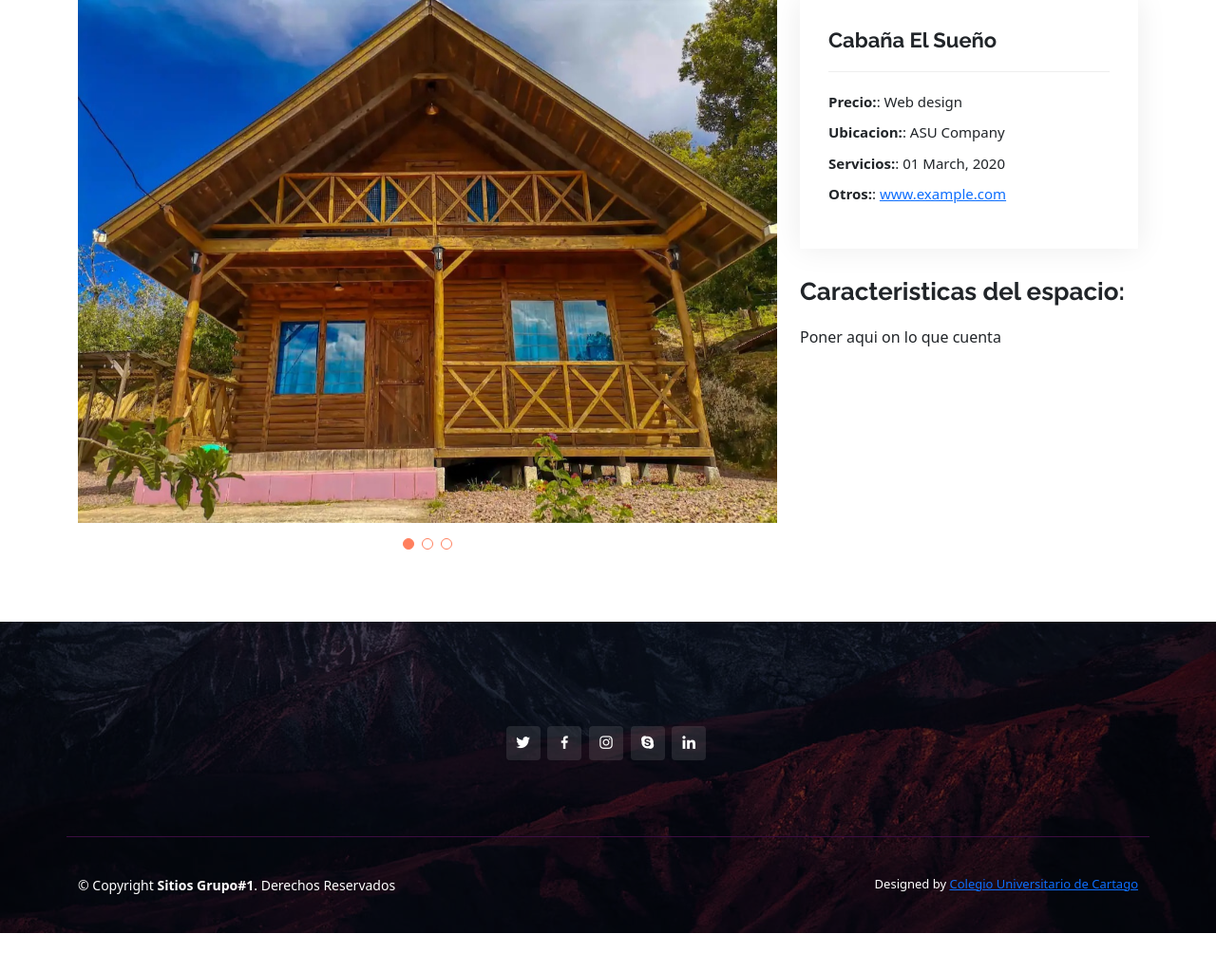
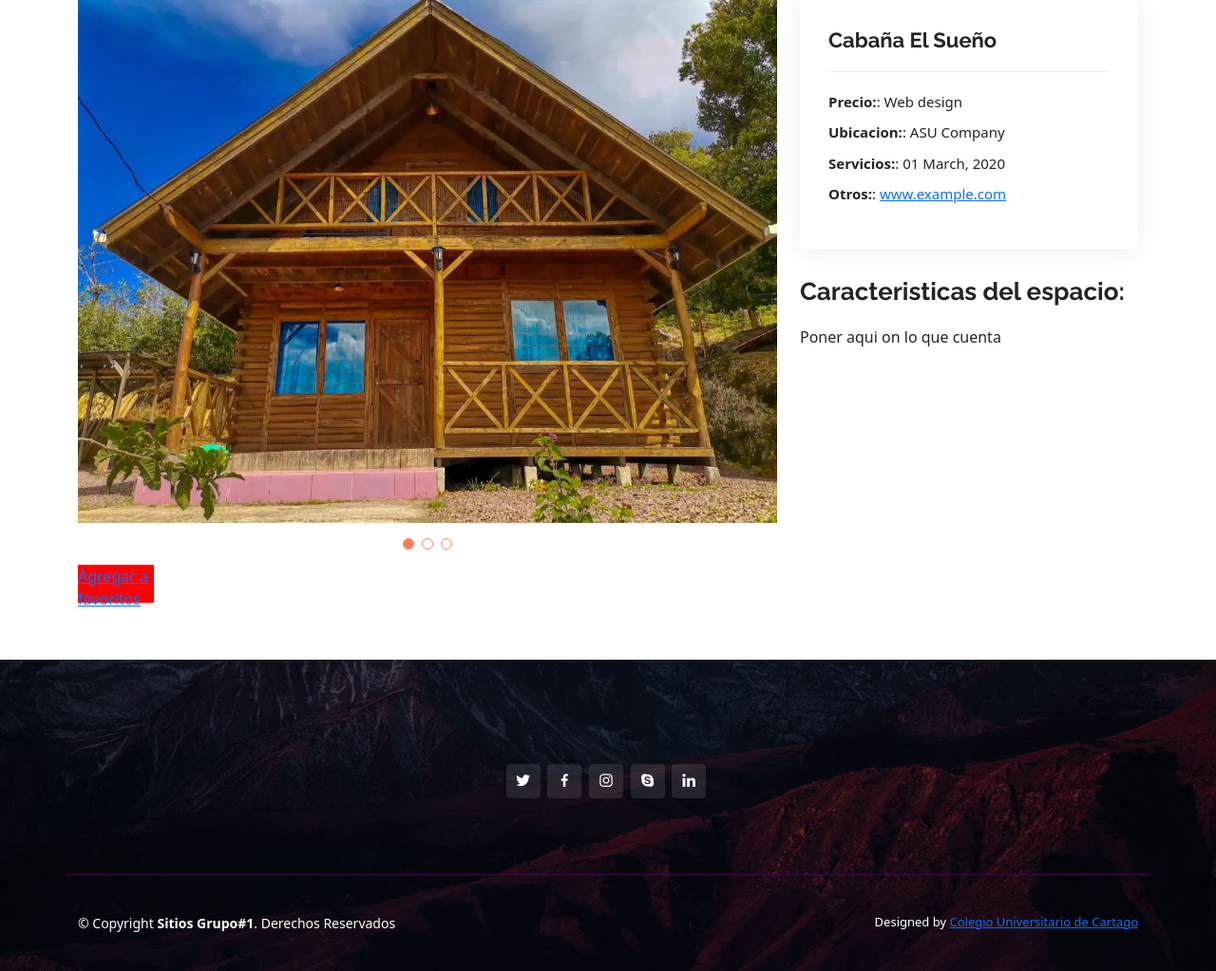
Before and after one commit to Mvargas26/MyLodgmentPlace, a PHP site: page /App/Views/InmuebleDetalle_View.php in a window 1280 px wide. Shown: the part 183-1206 px from the top of the page at 95% size. Before the commit the page ends 1166 px from the top, so only its background shows below. Run offline with PHP 8.4, Linux system fonts and the light colour scheme; some libraries are stand-ins or nearby versions.

Commit message:
primera parte , agregar a favoritos

```diff
--- a/App/Views/InmuebleDetalle_View.php
+++ b/App/Views/InmuebleDetalle_View.php
@@ -19,7 +19,6 @@ include './templates/Header.php';
       <div class="container">
 
         <div class="row gy-4">
-
           <div class="col-lg-8">
             <div class="portfolio-details-slider swiper">
               <div class="swiper-wrapper align-items-center">
@@ -38,6 +37,9 @@ include './templates/Header.php';
 
               </div>
               <div class="swiper-pagination"></div>
+            </div>
+            <div class="corazon">
+            <a href="#" class="btn-learn-more">Agregar a favoritos</a>
             </div>
           </div>
 
--- a/App/assets/css/customStyle.css
+++ b/App/assets/css/customStyle.css
@@ -34,3 +34,15 @@
   /*##########################################################################################################################*/
 /*###################################  VISTA panel Usuario ###################################################################*/
 /*##########################################################################################################################*/
+
+.corazon {
+  width: 80px;
+  height: 40px;
+  background: red;
+  transition: width 2s, height 4s;
+}
+
+.corazon:hover {
+  width: 100px;
+  height: 100px;
+}
```
